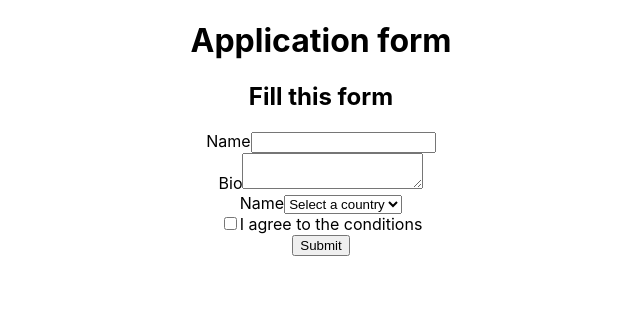
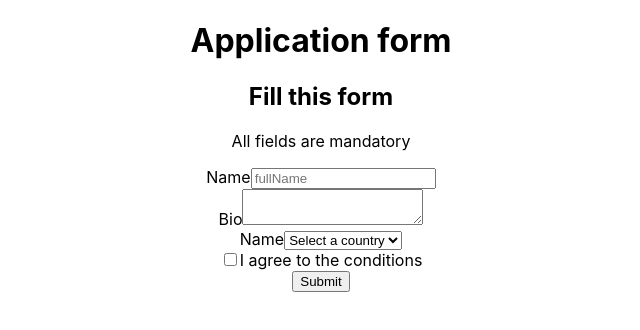
Before and after one commit to Mr-hollowman/testing-with-typeScript, a React (Create React App) app: page / in a window 1280 px wide. Shown: the top 330 px of the page, without its empty margins (319-959 px from the left). Built offline with nearby package versions, Linux system fonts and the light colour scheme.

Commit message:
getByText and geyByPlaceHolder added

```diff
--- a/src/components/greet/application/Application.tsx
+++ b/src/components/greet/application/Application.tsx
@@ -3,10 +3,11 @@ export const Application = () => {
       <>
       <h1>Application form</h1>
       <h2>Fill this form</h2>
+      <p>All fields are mandatory</p>
       <form>
         <div>
           <label htmlFor="name">Name</label>
-          <input type="text" id="name" />
+          <input type="text" id="name" placeholder="fullName"/>
         </div>
         <div>
           <label htmlFor="bio">Bio</label>
```
Also changed, not shown: 1 other file (tests, documents, lock files or other folders).
